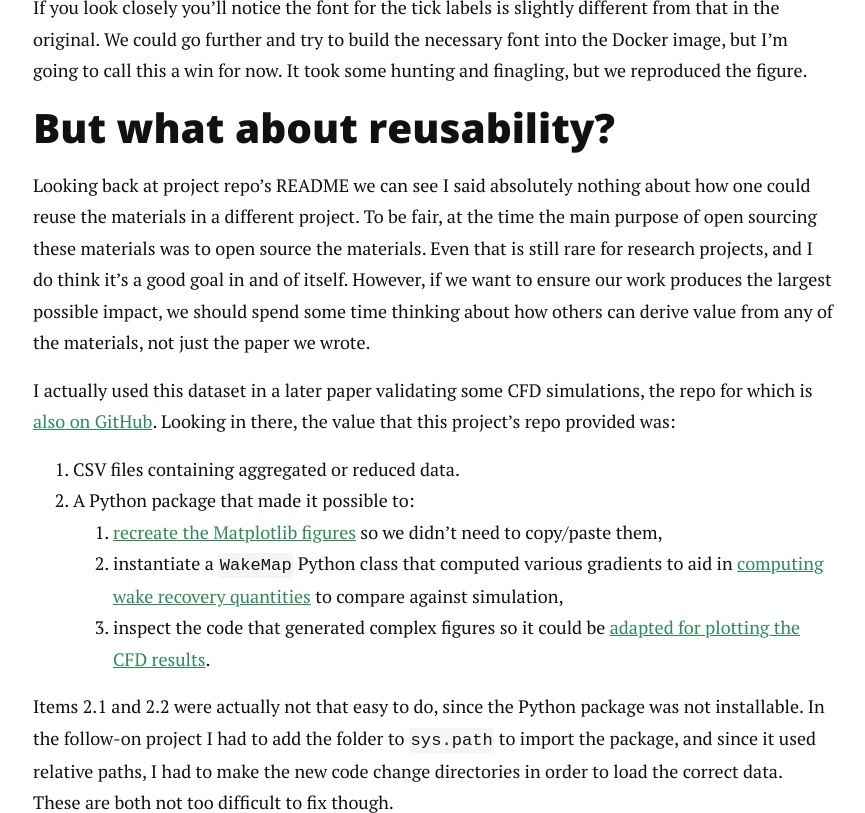
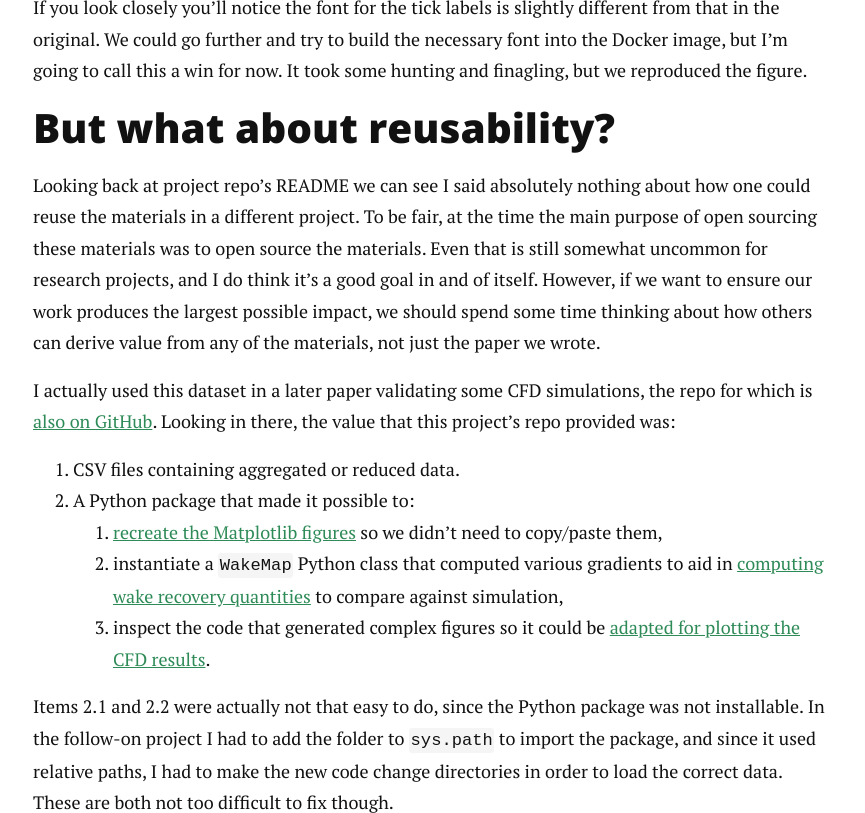
Before and after one commit to petebachant/petebachant.github.io, a Jekyll site: the page built from _posts/2024-12-06-failed-to-repro.markdown, in a window 1280 px wide and 900 px high, scrolled down 6337 px, cut to the strip 87-900 px from the top of the window. Shown: the whole strip, without its empty margins (207-1072 px from the left). Built offline with Jekyll 4.4.1, drawn with Linux system fonts in a browser that asks for light colours; nearby versions of some CDN libraries; comment, search, counter and statistics services are not loaded.

Commit message:
Rare --> somewhat cuncommon

```diff
--- a/_posts/2024-12-06-failed-to-repro.markdown
+++ b/_posts/2024-12-06-failed-to-repro.markdown
@@ -189,7 +189,7 @@ nothing about how one could reuse the materials in a different project.
 To be fair,
 at the time the main purpose of open sourcing these materials
 was to open source the materials.
-Even that is still rare for research projects,
+Even that is still somewhat uncommon for research projects,
 and I do think it's a good goal in and of itself.
 However, if we want to ensure our work produces the largest possible impact,
 we should spend some time thinking about how
```
